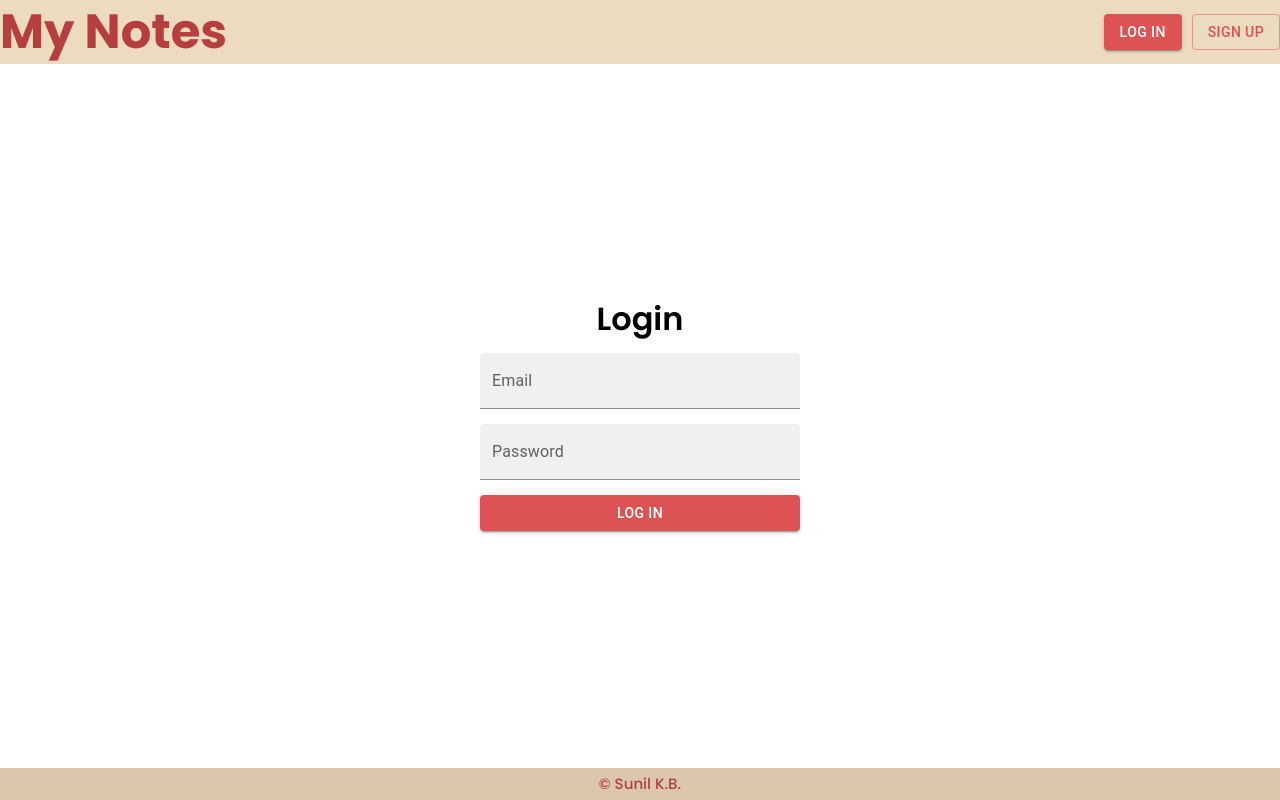
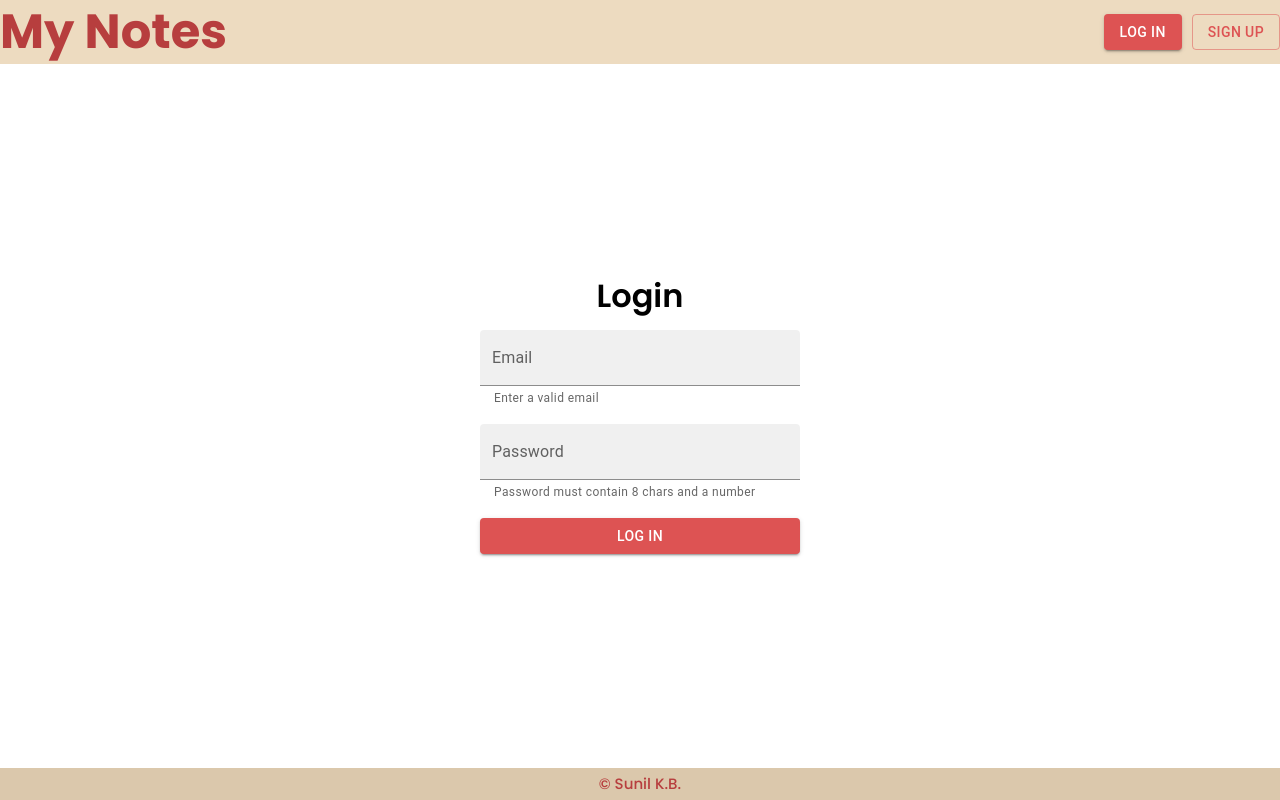
Before and after one commit to sunilk4u/notes-app-mern, a React (Create React App) app in the folder client/: page / in a window 1280 px wide. Built offline with nearby package versions, Linux system fonts and the light colour scheme.

Commit message:
add login helpertext

```diff
--- a/client/src/components/AuthForm/LoginForm.jsx
+++ b/client/src/components/AuthForm/LoginForm.jsx
@@ -6,12 +6,13 @@ const LoginForm = () => {
   return (
     <div className="login_form">
       <h6 className="login_label">Login</h6>
-      <TextField id="filled-basic" label="Email" variant="filled" />
+      <TextField id="filled-basic" label="Email" variant="filled" helperText="Enter a valid email" />
       <TextField
         id="filled-basic"
         label="Password"
         variant="filled"
         type="password"
+        helperText="Password must contain 8 chars and a number"
       />
       <Button variant="contained">Log in</Button>
     </div>
```
